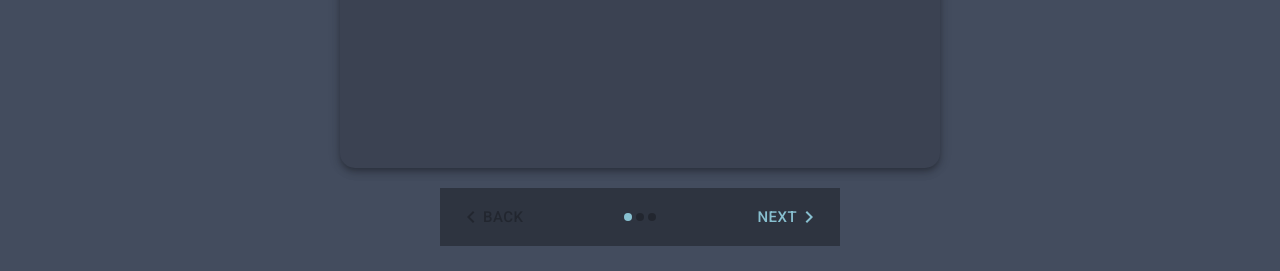
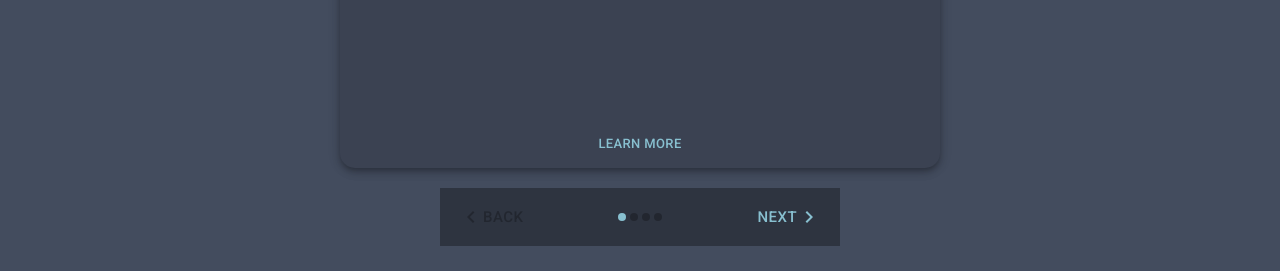
Before and after one commit to marcocappelloni/portfolio, a React (Create React App) app: page / in a window 1280 px wide. Shown: the part 1220-1491 px from the top of the page. Built offline with nearby package versions, Linux system fonts and the light colour scheme.

Commit message:
Added certificates to the studies section

```diff
--- a/src/components/centrals/studies/Studies.js
+++ b/src/components/centrals/studies/Studies.js
@@ -33,7 +33,7 @@ export default function StudiesStepper() {
     setTimeout(() => {
       setActiveStep((prevActiveStep) => prevActiveStep + 1);
       setZoomIn(true);
-    }, 500);
+    }, 400);
   };
 
   const handleBack = () => {
@@ -41,7 +41,7 @@ export default function StudiesStepper() {
     setTimeout(() => {
       setActiveStep((prevActiveStep) => prevActiveStep - 1);
       setZoomIn(true);
-    }, 500);
+    }, 400);
   };
 
   return (
@@ -50,7 +50,11 @@ export default function StudiesStepper() {
       <StyledCardsBox>
         <Grow in={zoomIn}>
           <div>
-            <CardStyled label={studiesList[activeStep].label} description={studiesList[activeStep].description} />
+            <CardStyled
+              label={studiesList[activeStep].label}
+              description={studiesList[activeStep].description}
+              link={studiesList[activeStep].link}
+            />
           </div>
         </Grow>
       </StyledCardsBox>
--- a/src/components/data/studies-list.js
+++ b/src/components/data/studies-list.js
@@ -3,18 +3,23 @@ const studiesList = [
     label: "Select campaign settings",
     description: `For each ad campaign that you create, you can control how much
               you're willing to spend on clicks and conversions, which networks
-              and geographical locations you want your ads to show on, and more.`
+              and geographical locations you want your ads to show on, and more.`,
+    link: "https://www.google.com/"
   },
   {
-    label: "Create an ad group",
-    description: "An ad group contains one or more ads which target a shared set of keywords."
+    label: "Certificate",
+    description: "The complete 2020 Web Development Bootcamp online course on Udemy.",
+    link: "/images/UdemyCertificate.jpg"
   },
   {
-    label: "Create an ad",
-    description: `Try out different ad text to see what brings in the most customers,
-              and learn how to enhance your ads using features like ad extensions.
-              If you run into any problems with your ads, find out how to tell if
-              they're running and how to resolve approval issues.`
+    label: "Certificate",
+    description: "Responsive Web Design on FreeCodeCamp",
+    link: "https://www.freecodecamp.org/certification/fcc314e9411-deac-4201-b2ed-6d003017efa5/responsive-web-design"
+  },
+  {
+    label: "Certificate",
+    description: "Javascripts Algorithms and Data Structures on FreeCodeCamp.",
+    link: "https://www.freecodecamp.org/certification/fcc314e9411-deac-4201-b2ed-6d003017efa5/javascript-algorithms-and-data-structures"
   }
 ];
 
--- a/src/components/styled/Card.styled.js
+++ b/src/components/styled/Card.styled.js
@@ -4,8 +4,9 @@ import CardContent from "@mui/material/CardContent";
 import Typography from "@mui/material/Typography";
 import Divider from "@mui/material/Divider";
 import Button from "@mui/material/Button";
+import Box from "@mui/material/Box";
+import Link from "@mui/material/Link";
 import { styled } from "@mui/material/styles";
-import { Box } from "@mui/material";
 
 const StyledCard = styled(Card)`
   text-align: justify;
@@ -15,6 +16,11 @@ const StyledCard = styled(Card)`
 
 const StyledBox = styled(Box)`
   height: 200px;
+`;
+
+const StyledCardActions = styled(CardActions)`
+  display: flex;
+  justify-content: center;
 `;
 
 export default function CardStyled(props) {
@@ -29,9 +35,11 @@ export default function CardStyled(props) {
           <Typography variant="body">{props?.description}</Typography>
         </StyledBox>
       </CardContent>
-      <CardActions sx={{ visibility: "hidden" }}>
-        <Button size="small">Learn More</Button>
-      </CardActions>
+      <StyledCardActions sx={{ visibility: props.link === "" ? "hidden" : "visible" }}>
+        <Button component={Link} size="small" href={props.link}>
+          Learn More
+        </Button>
+      </StyledCardActions>
     </StyledCard>
   );
 }
```
Also changed, not shown: FreeCodeCampCertificatesLinks.txt (added), public/images/UdemyCertificate.jpg (added).
